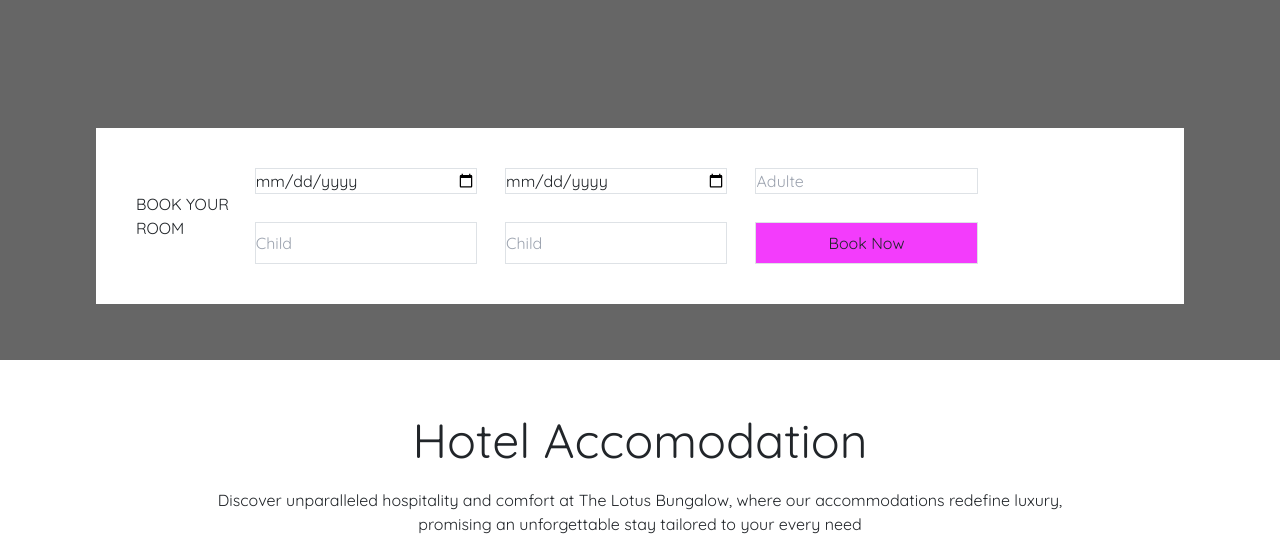
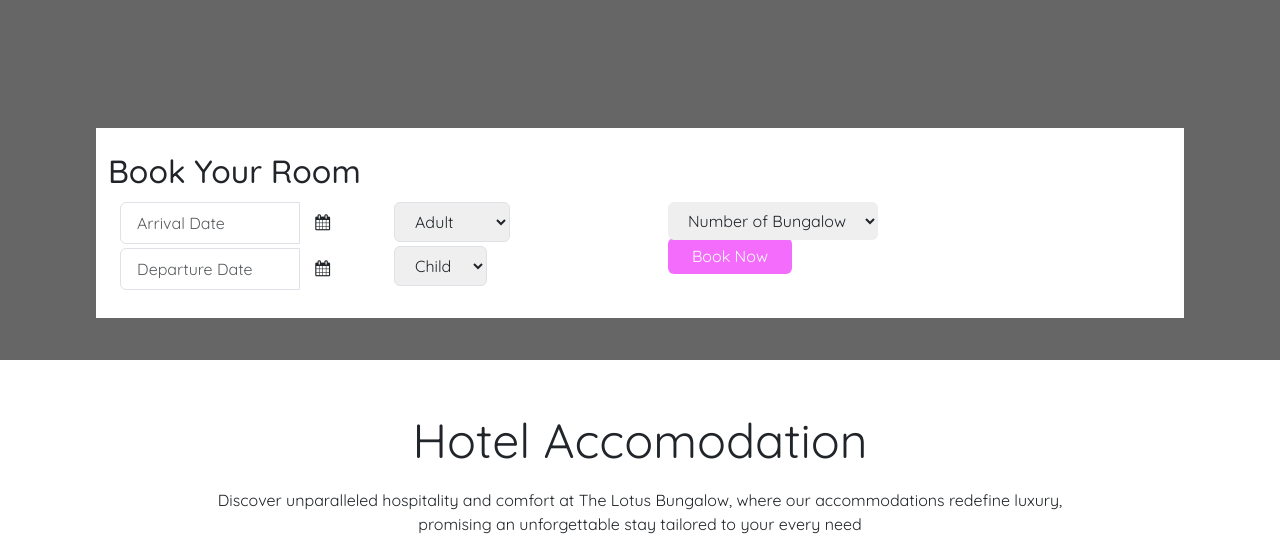
Before and after one commit to TheDarkMac/lelotusfoulpointe, a website: page index.html in a window 1280 px wide. Shown: the part 840-1394 px from the top of the page. Drawn offline with Linux system fonts and the light colour scheme.

Commit message:
feat: last commit

```diff
--- a/index.html
+++ b/index.html
@@ -61,23 +61,79 @@
     </header>
     <main class="relative">
         <section id="booking" class="px-24 w-screen z-10 lg:absolute lg:top-[-33vh]">
-            <div class="bg-white w-full flex md:flex-row flex-col items-center justify-between p-10">
-                <div class="md:my-0 my-6">BOOK YOUR ROOM</div>
-                <div>
-                    <form action="./" class="flex flex-wrap  bg-transparent gap-7">
-                        <input type="date" name="arrivale" id="arrivale" class="bg-transparent md:w-1/4 border w-full">
-                        <input type="date" name="departure" id="departure" placeholder="Departure Date"
-                            class="bg-transparent md:w-1/4 border w-full">
-                        <input type="number" name="Adulte" id="adulte" placeholder="Adulte"
-                            class="bg-transparent md:w-1/4 border w-full">
-                        <input type="number" name="child" id="child" placeholder="Child"
-                            class="bg-transparent md:w-1/4 border w-full">
-                        <input type="number" name="child" id="child1" placeholder="Child"
-                            class="bg-transparent md:w-1/4 border w-full">
-                        <input type="button" value="Book Now" class="px-8 py-2 bkng md:w-1/4 border w-full">
-                    </form>
+            <div class="hotel_booking_area position bg-white py-6">
+                <div class="container">
+                  <div class="hotel_booking_table flex flex-col">
+                    <div class="col-md-3 w-full">
+                      <h2>Book Your Room</h2>
+                    </div>
+                    <div class="col-md-9 w-full flex flex-col">
+                      <div class="booking_table">
+                        <div class="row flex flex-wrap">
+                          <div class="col-md-4 w-full px-4"> <div class="book_tabel_item">
+                              <div class="form-group my-1">
+                                <div class="input-group date" id="datetimepicker11">
+                                  <input type="text" class="form-control rounded-md px-3 py-2 focus:outline-none focus:ring-1 focus:ring-primary-500" placeholder="Arrival Date">
+                                  <span class="input-group-addon rounded-md px-3 py-2">
+                                    <i class="fa fa-calendar" aria-hidden="true"></i>
+                                  </span>
+                                </div>
+                              </div>
+                              <div class="form-group my-1">
+                                <div class="input-group date" id="datetimepicker1">
+                                  <input type="text" class="form-control rounded-md px-3 py-2 focus:outline-none focus:ring-1 focus:ring-primary-500" placeholder="Departure Date">
+                                  <span class="input-group-addon rounded-md px-3 py-2">
+                                    <i class="fa fa-calendar" aria-hidden="true"></i>
+                                  </span>
+                                </div>
+                              </div>
+                            </div>
+                          </div>
+                          <div class="col-md-4 w-full px-4"> <div class="book_tabel_item">
+                              <div class="input-group my-1">
+                                <select class="wide border rounded-md px-3 py-2 focus:outline-none focus:ring-1 focus:ring-primary-500">
+                                  <option data-display="Adult">Adult</option>
+                                  <option value="1">Old</option>
+                                  <option value="2">Younger</option>
+                                  <option value="3">Potato</option>
+                                </select>
+                              </div>
+                              <div class="input-group my-1">
+                                <select class="wide border rounded-md px-3 py-2 focus:outline-none focus:ring-1 focus:ring-primary-500">
+                                  <option data-display="Child">Child</option>
+                                  <option value="1">Child</option>
+                                  <option value="2">Baby</option>
+                                  <option value="3">Child</option>
+                                </select>
+                              </div>
+                            </div>
+                          </div>
+                          <div class="col-md-4 w-full px-4"> <div class="book_tabel_item">
+                              <div class="input-group my-1">
+                                <select class="wide rounded-md px-3 py-2 focus:outline-none focus:ring-1 focus:ring-primary-500">
+                                  <option data-display="Child">Number of Bungalow</option>
+                                  <option value="1">Bungalow 1</option>
+                                  <option value="2">Bungalow 2</option>
+                                  <option value="3">Bungalow 3</option>
+                                  <option value="4">Bungalow 4</option>
+                                  <option value="5">Bungalow 5</option>
+                                  <option value="6">Bungalow 6</option>
+                                  <option value="7">Bungalow 7</option>
+                                  <option value="8">Bungalow 8</option>
+                                  <option value="9">Bungalow 9</option>
+                                  <option value="10">Bungalow 10</option>
+                                </select>
+                              </div>
+                              <a href="#" class="book_now_btn button_hover bg-primary-500 text-white rounded-md px-4 py-2 hover:bg-primary-700 bg-lotus-pink2 hover:bg-lotus-violet1 my-1">Book Now</a>
+                            </div>
+                          </div>
+                        </div>
+                      </div>
+                    </div>
+                  </div>
                 </div>
-            </div>
+              </div>
+
         </section>
         <section id="accomodation">
             <div class="lg:h-1/4 flex flex-col justify-center items-center my-6 text-center">
```
Also changed, not shown: about.html (+1 -1 lines), accomodation.html (+1 -1 lines), contact.html (+4 -4 lines), gallery.html (+1 -1 lines), assets/css/style.css.
